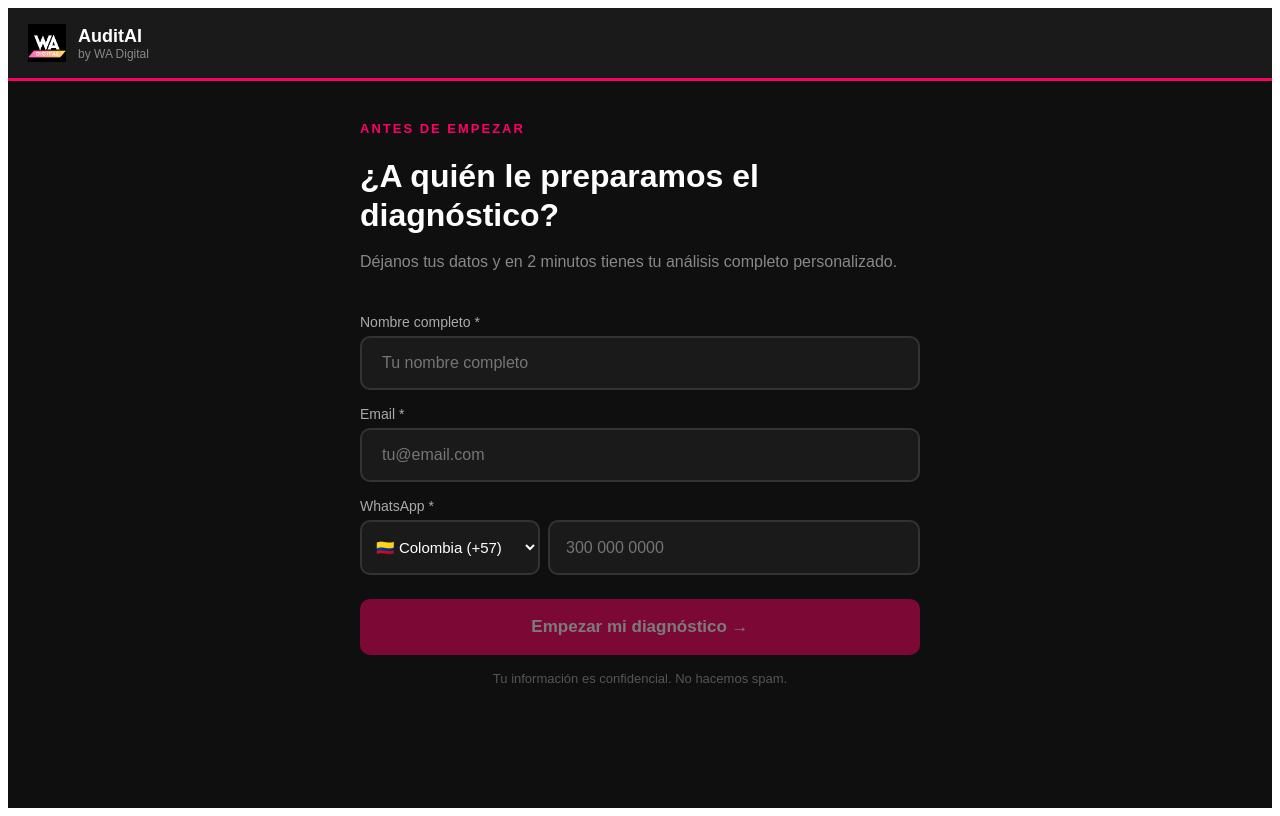
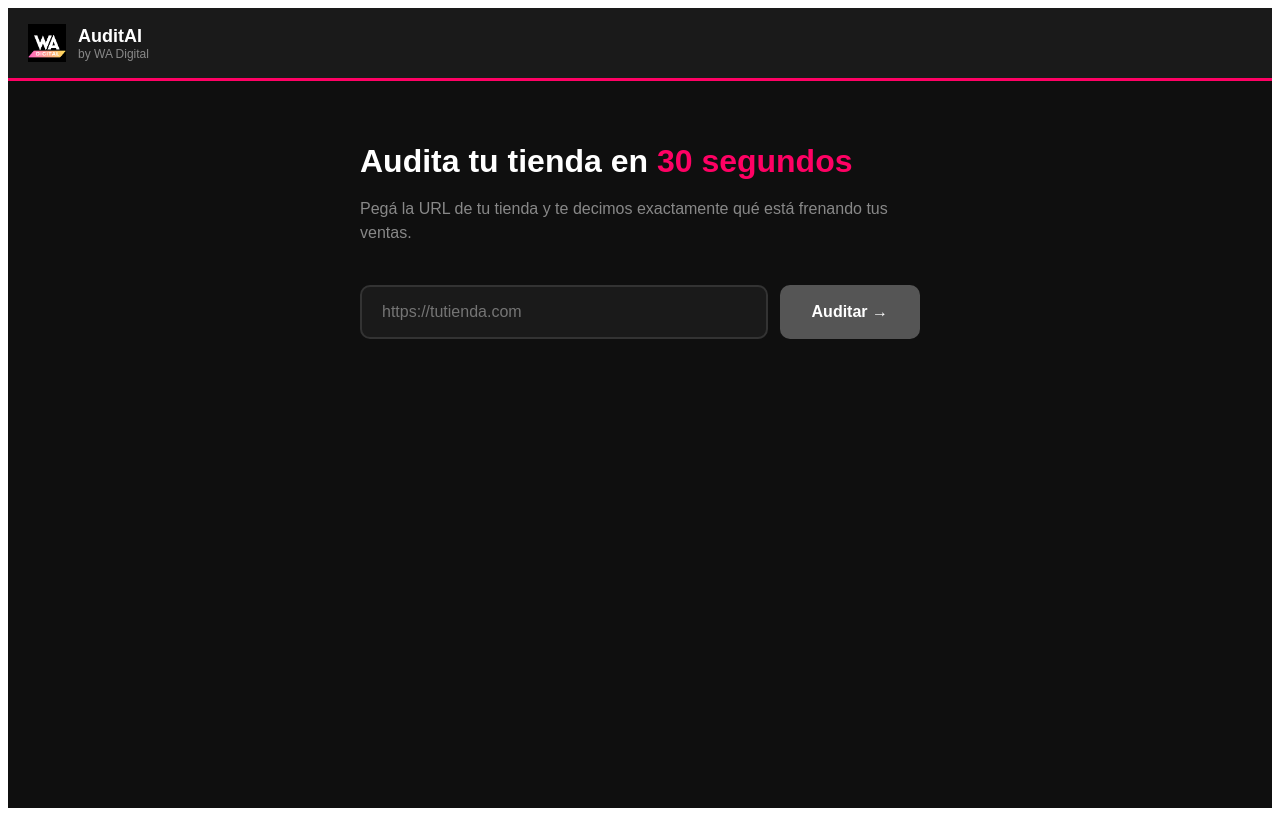
Before and after one commit to wadigitalco/funnel-day-auditor, a Next.js app: page / in a window 1280 px wide. Built offline with nearby package versions, Linux system fonts and the light colour scheme.

Commit message:
Update index.js

```diff
--- a/pages/index.js
+++ b/pages/index.js
@@ -1,61 +1,10 @@
 import { useState } from "react";
 
-const PAISES = [
-  { codigo: "+57", nombre: "🇨🇴 Colombia" },
-  { codigo: "+1", nombre: "🇺🇸 Estados Unidos" },
-  { codigo: "+52", nombre: "🇲🇽 México" },
-  { codigo: "+54", nombre: "🇦🇷 Argentina" },
-  { codigo: "+56", nombre: "🇨🇱 Chile" },
-  { codigo: "+51", nombre: "🇵🇪 Perú" },
-  { codigo: "+58", nombre: "🇻🇪 Venezuela" },
-  { codigo: "+593", nombre: "🇪🇨 Ecuador" },
-  { codigo: "+502", nombre: "🇬🇹 Guatemala" },
-  { codigo: "+503", nombre: "🇸🇻 El Salvador" },
-  { codigo: "+504", nombre: "🇭🇳 Honduras" },
-  { codigo: "+505", nombre: "🇳🇮 Nicaragua" },
-  { codigo: "+506", nombre: "🇨🇷 Costa Rica" },
-  { codigo: "+507", nombre: "🇵🇦 Panamá" },
-  { codigo: "+53", nombre: "🇨🇺 Cuba" },
-  { codigo: "+1-809", nombre: "🇩🇴 Rep. Dominicana" },
-  { codigo: "+595", nombre: "🇵🇾 Paraguay" },
-  { codigo: "+598", nombre: "🇺🇾 Uruguay" },
-  { codigo: "+591", nombre: "🇧🇴 Bolivia" },
-  { codigo: "+34", nombre: "🇪🇸 España" },
-  { codigo: "+55", nombre: "🇧🇷 Brasil" },
-];
-
 export default function Home() {
-  const [step, setStep] = useState(1);
-  const [lead, setLead] = useState({ nombre: "", email: "", whatsapp: "" });
-  const [codigoPais, setCodigoPais] = useState("+57");
   const [url, setUrl] = useState("");
   const [loading, setLoading] = useState(false);
-  const [enviando, setEnviando] = useState(false);
   const [reporte, setReporte] = useState(null);
   const [error, setError] = useState(null);
-
-  const MAKE_WEBHOOK = "https://hook.us2.make.com/n86yp08kem6q5dpdrovne5bnw8onee29";
-
-  const handleLead = async () => {
-    if (!lead.nombre || !lead.email || !lead.whatsapp) return;
-    setEnviando(true);
-    try {
-      await fetch(MAKE_WEBHOOK, {
-        method: "POST",
-        headers: { "Content-Type": "application/json" },
-        body: JSON.stringify({
-          nombre: lead.nombre,
-          email: lead.email,
-          whatsapp: `${codigoPais} ${lead.whatsapp}`,
-        }),
-      });
-    } catch (e) {
-      console.log("Webhook error:", e);
-    } finally {
-      setEnviando(false);
-      setStep(2);
-    }
-  };
 
   const auditar = async () => {
     if (!url) return;
@@ -78,35 +27,11 @@ export default function Home() {
     }
   };
 
-  const labelStyle = {
-    display: "block",
-    fontSize: "14px",
-    color: "#aaa",
-    marginBottom: "6px",
-  };
-
-  const inputStyle = {
-    width: "100%",
-    padding: "16px 20px",
-    borderRadius: "10px",
-    border: "2px solid #333",
-    background: "#1a1a1a",
-    color: "#fff",
-    fontSize: "16px",
-    outline: "none",
-    boxSizing: "border-box",
-    marginBottom: "16px",
-  };
-
-  const formularioListo = lead.nombre && lead.email && lead.whatsapp;
-
   return (
     <div style={{ minHeight: "100vh", background: "#0f0f0f", color: "#fff", fontFamily: "Arial, sans-serif" }}>
 
-      {/* Responsive styles */}
       <style>{`
         * { box-sizing: border-box; }
-
         .header {
           background: #1a1a1a;
           border-bottom: 3px solid #FF0164;
@@ -115,79 +40,23 @@ export default function Home() {
           align-items: center;
           gap: 12px;
         }
-
         .contenido {
           max-width: 600px;
           margin: 0 auto;
           padding: 40px 20px 60px 20px;
         }
-
         .titulo {
           font-size: 28px;
           font-weight: bold;
           margin-bottom: 8px;
           line-height: 1.2;
         }
-
-        .whatsapp-row {
-          display: flex;
-          gap: 8px;
-          margin-bottom: 16px;
-        }
-
-        .select-pais {
-          padding: 16px 10px;
-          border-radius: 10px;
-          border: 2px solid #333;
-          background: #1a1a1a;
-          color: #fff;
-          font-size: 15px;
-          outline: none;
-          cursor: pointer;
-          width: 140px;
-          flex-shrink: 0;
-        }
-
-        .input-telefono {
-          flex: 1;
-          min-width: 0;
-          padding: 16px 16px;
-          border-radius: 10px;
-          border: 2px solid #333;
-          background: #1a1a1a;
-          color: #fff;
-          font-size: 16px;
-          outline: none;
-          width: 100%;
-        }
-
-        .btn-principal {
-          width: 100%;
-          padding: 18px;
-          background: #FF0164;
-          color: #fff;
-          border: none;
-          border-radius: 10px;
-          font-size: 17px;
-          font-weight: bold;
-          cursor: pointer;
-          margin-top: 8px;
-          opacity: 1;
-          transition: opacity 0.2s;
-        }
-
-        .btn-principal:disabled {
-          opacity: 0.45;
-          cursor: not-allowed;
-        }
-
         .url-row {
           display: flex;
           flex-direction: column;
           gap: 12px;
           margin-bottom: 40px;
         }
-
         .btn-auditar {
           padding: 16px 32px;
           background: #FF0164;
@@ -199,25 +68,14 @@ export default function Home() {
           cursor: pointer;
           width: 100%;
         }
-
         .btn-auditar:disabled {
           background: #555;
           cursor: not-allowed;
         }
-
         @media (min-width: 480px) {
-          .titulo {
-            font-size: 32px;
-          }
-          .select-pais {
-            width: 180px;
-          }
-          .url-row {
-            flex-direction: row;
-          }
-          .btn-auditar {
-            width: auto;
-          }
+          .titulo { font-size: 32px; }
+          .url-row { flex-direction: row; }
+          .btn-auditar { width: auto; }
         }
       `}</style>
 
@@ -231,77 +89,6 @@ export default function Home() {
       </div>
 
       <div className="contenido">
-
-        {/* ─── PASO 1: Formulario ─── */}
-        {step === 1 && (
-          <>
-            <div style={{ fontSize: "13px", color: "#FF0164", fontWeight: "bold", letterSpacing: "2px", marginBottom: "12px" }}>
-              ANTES DE EMPEZAR
-            </div>
-            <h1 className="titulo">
-              ¿A quién le preparamos el diagnóstico?
-            </h1>
-            <p style={{ color: "#888", marginBottom: "40px", fontSize: "16px", lineHeight: "1.5" }}>
-              Déjanos tus datos y en 2 minutos tienes tu análisis completo personalizado.
-            </p>
-
-            <label style={labelStyle}>Nombre completo *</label>
-            <input
-              type="text"
-              placeholder="Tu nombre completo"
-              value={lead.nombre}
-              onChange={(e) => setLead({ ...lead, nombre: e.target.value })}
-              style={inputStyle}
-            />
-
-            <label style={labelStyle}>Email *</label>
-            <input
-              type="email"
-              placeholder="tu@email.com"
-              value={lead.email}
-              onChange={(e) => setLead({ ...lead, email: e.target.value })}
-              style={inputStyle}
-            />
-
-            <label style={labelStyle}>WhatsApp *</label>
-            <div className="whatsapp-row">
-              <select
-                value={codigoPais}
-                onChange={(e) => setCodigoPais(e.target.value)}
-                className="select-pais"
-              >
-                {PAISES.map((p) => (
-                  <option key={p.codigo} value={p.codigo}>
-                    {p.nombre} ({p.codigo})
-                  </option>
-                ))}
-              </select>
-              <input
-                type="tel"
-                placeholder="300 000 0000"
-                value={lead.whatsapp}
-                onChange={(e) => setLead({ ...lead, whatsapp: e.target.value })}
-                className="input-telefono"
-              />
-            </div>
-
-            <button
-              onClick={handleLead}
-              disabled={enviando || !formularioListo}
-              className="btn-principal"
-            >
-              {enviando ? "Guardando..." : "Empezar mi diagnóstico →"}
-            </button>
-
-            <p style={{ textAlign: "center", color: "#555", fontSize: "13px", marginTop: "16px" }}>
-              Tu información es confidencial. No hacemos spam.
-            </p>
-          </>
-        )}
-
-        {/* ─── PASO 2: Auditoría ─── */}
-        {step === 2 && (
-          <>
         <h1 className="titulo">
           Audita tu tienda en <span style={{ color: "#FF0164" }}>30 segundos</span>
         </h1>
@@ -356,9 +143,6 @@ export default function Home() {
             </div>
           </div>
         )}
-          </>
-        )}
-
       </div>
     </div>
   );
```
Lines whose indentation alone changed are shown as unchanged.
